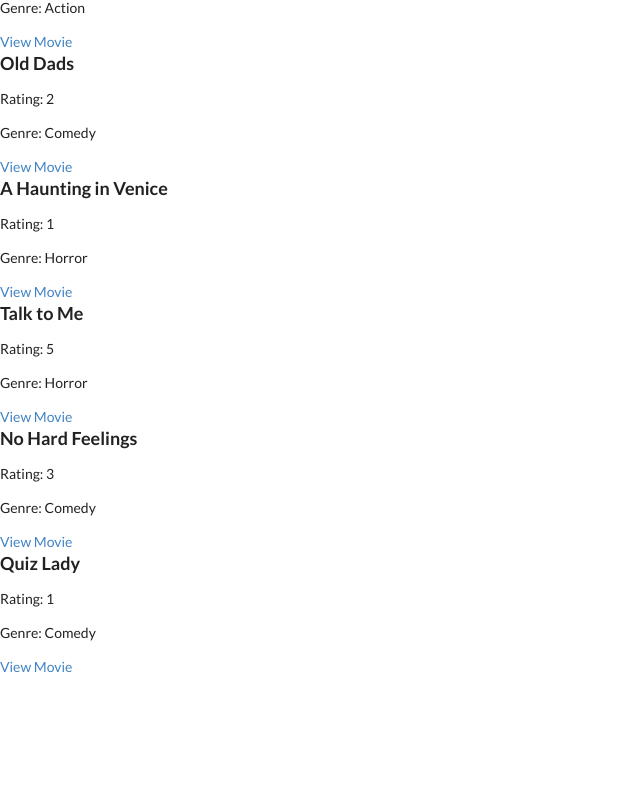
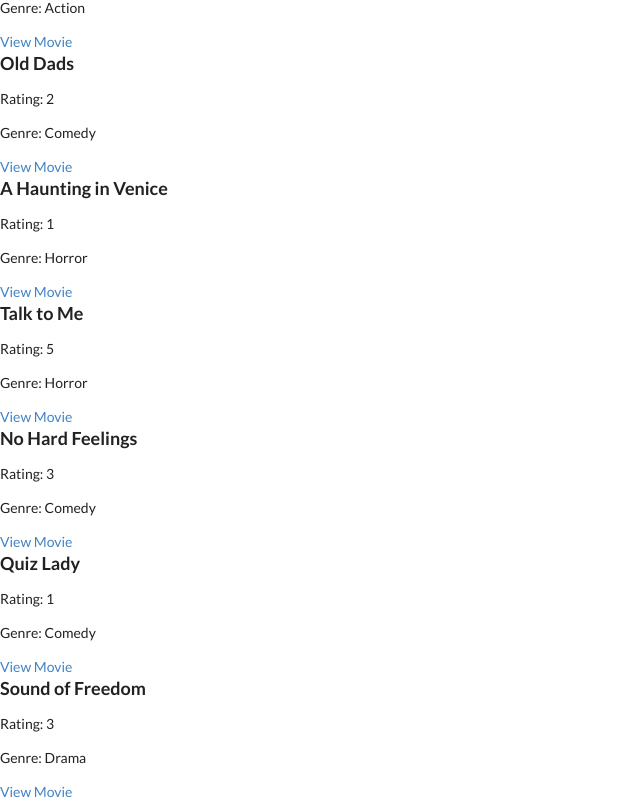
Before and after one commit to ruro122020/movies, a React (Create React App) app: page / in a window 1280 px wide. Shown: the part 460-1262 px from the top of the page, without its empty margins (0-640 px from the left). Before the commit the page ends 1137 px from the top, so only its background shows below. Built offline with nearby package versions, Linux system fonts and the light colour scheme; data requests are answered from the project's data file.

Commit message:
set alert for when movie is added or already exist

```diff
--- a/db.json
+++ b/db.json
@@ -63,6 +63,14 @@
       "genre": "Comedy",
       "selectRating": 1,
       "id": 8
+    },
+    {
+      "title": "Sound of Freedom",
+      "year": 2023,
+      "time": "2h 15m",
+      "genre": "Drama",
+      "selectRating": 3,
+      "id": 9
     }
   ]
 }
--- a/src/pages/MovieForm.js
+++ b/src/pages/MovieForm.js
@@ -1,7 +1,7 @@
 import React, { useState } from 'react'
 import { useOutletContext } from 'react-router-dom'
 const MovieForm = () => {
-  const { handleAddMovie } = useOutletContext()
+  const { handleAddMovie, movies } = useOutletContext()
   const [formData, setFormData] = useState({
     title: '',
     year: '',
@@ -9,7 +9,12 @@
     genre: '',
     selectRating: '',
   })
-
+  //helper function
+  const checkIfMovieExist = (newMovie) => {
+    const movieExist = movies.find(movie => movie.title.toLowerCase() === newMovie.title.toLowerCase())
+    return movieExist
+  }
+  //handle event changes
   const handleChange = (e) => {
     const { name, value } = e.target
     setFormData({ ...formData, [name]: value })
@@ -30,7 +35,12 @@
       genre: '',
       selectRating: '',
     })
-
+    //check if movie exist
+    const movieExist = checkIfMovieExist(newMovie)
+    if (movieExist) {
+      alert('Movie already Exist')
+      return
+    } else {
       fetch(`http://localhost:3001/movies`, {
         method: 'POST',
         headers: {
@@ -39,7 +49,11 @@
         body: JSON.stringify(newMovie)
       })
         .then(res => res.json())
-      .then(movie => handleAddMovie(movie))
+        .then(movie => {
+          handleAddMovie(movie)
+          alert('Movie has been added')
+        })
+    }
   }
 
   return (
```
Lines whose indentation alone changed are shown as unchanged.
